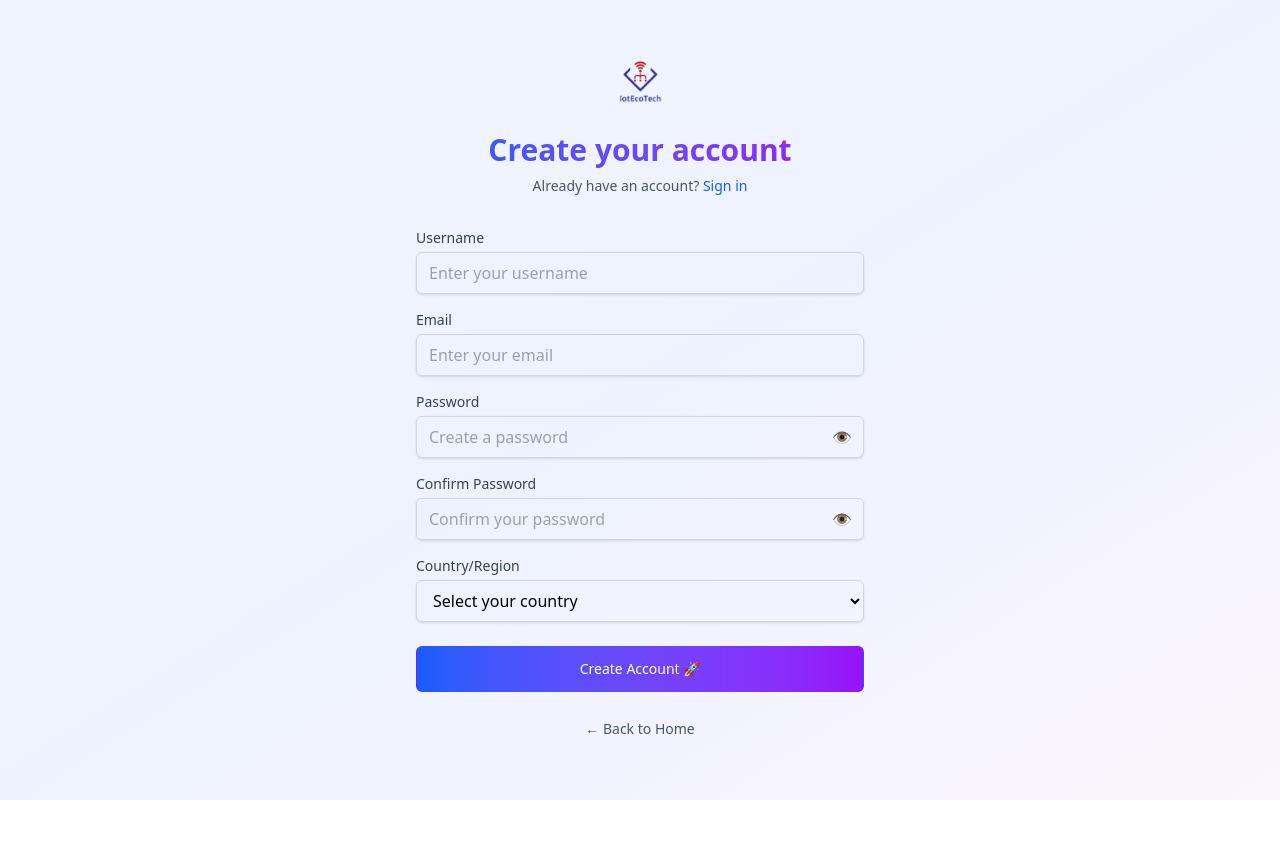
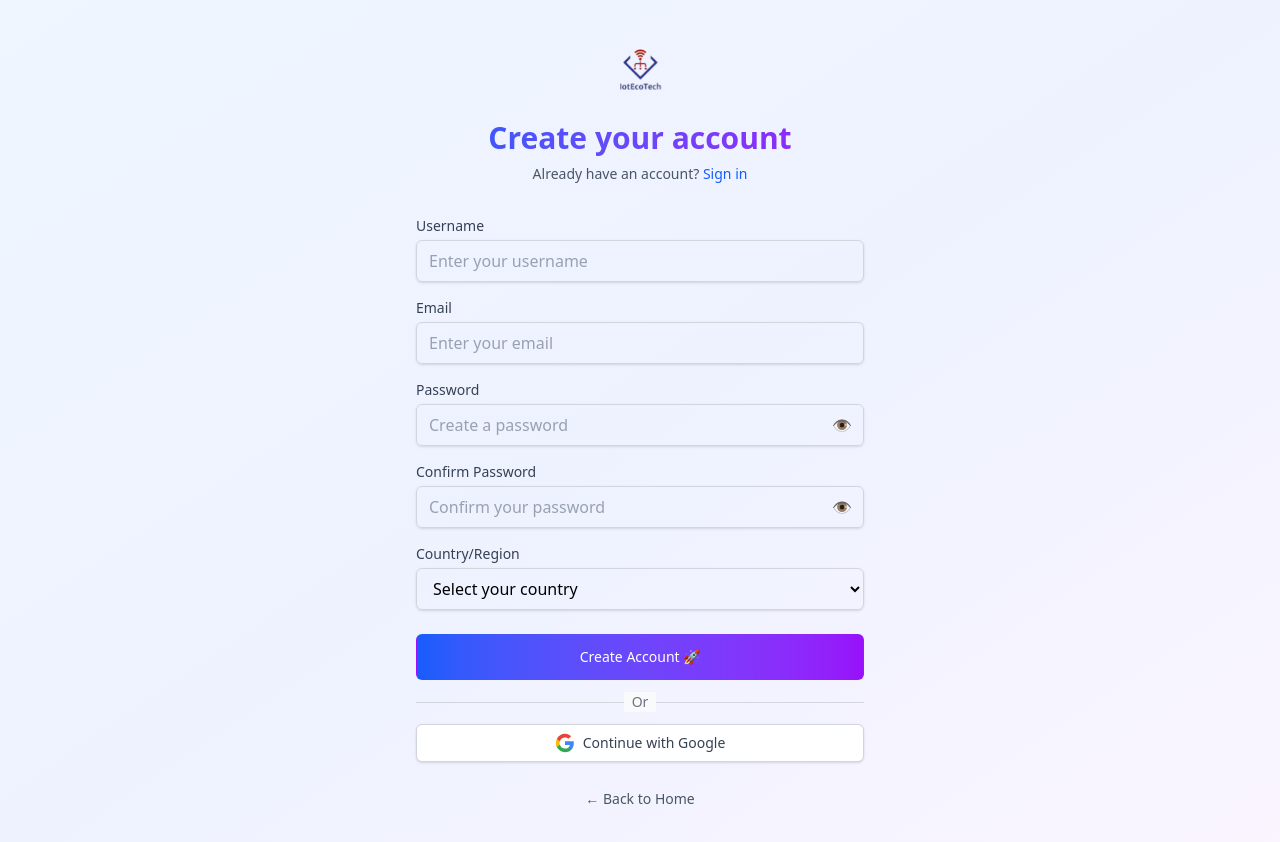
Before and after one commit to astraval-org/iotroot_frontend, a React (Vite) app: page /signup in a window 1280 px wide. Shown: the top 842 px of the page. Before the commit the page ends 800 px from the top, so only its background shows below. Built offline with nearby package versions, Linux system fonts and the light colour scheme.

Commit message:
Google-OAuth2

```diff
--- a/package.json
+++ b/package.json
@@ -17,7 +17,9 @@
     "react-dom": "^19.1.1",
     "react-router-dom": "^7.8.2",
     "sockjs-client": "^1.6.1",
-    "tailwindcss": "^4.1.13"
+    "tailwindcss": "^4.1.13",
+    "@google-cloud/local-auth": "^3.0.1",
+    "googleapis": "^144.0.0"
   },
   "devDependencies": {
     "@eslint/js": "^9.33.0",
--- /dev/null
+++ b/src/components/GoogleAuth.jsx
@@ -0,0 +1,67 @@
+import React, { useEffect } from 'react';
+
+const GoogleAuth = ({ onSuccess, onError }) => {
+  useEffect(() => {
+    // Load Google Identity Services script
+    const script = document.createElement('script');
+    script.src = 'https://accounts.google.com/gsi/client';
+    script.async = true;
+    script.defer = true;
+    document.body.appendChild(script);
+
+    script.onload = () => {
+      if (window.google) {
+        window.google.accounts.id.initialize({
+          client_id: import.meta.env.VITE_GOOGLE_CLIENT_ID,
+          callback: handleCredentialResponse,
+        });
+      }
+    };
+
+    return () => {
+      document.body.removeChild(script);
+    };
+  }, []);
+
+  const handleCredentialResponse = (response) => {
+    try {
+      // Decode JWT token to get user info
+      const payload = JSON.parse(atob(response.credential.split('.')[1]));
+
+      const userData = {
+        email: payload.email,
+        name: payload.name,
+        picture: payload.picture,
+        googleId: payload.sub,
+        token: response.credential
+      };
+
+      onSuccess(userData);
+    } catch (error) {
+      onError(error);
+    }
+  };
+
+  const handleGoogleSignIn = () => {
+    if (window.google) {
+      window.google.accounts.id.prompt();
+    }
+  };
+
+  return (
+    <button
+      onClick={handleGoogleSignIn}
+      className="w-full flex items-center justify-center px-4 py-2 border border-gray-300 rounded-md shadow-sm bg-white text-sm font-medium text-gray-700 hover:bg-gray-50 transition-colors"
+    >
+      <svg className="w-5 h-5 mr-2" viewBox="0 0 24 24">
+        <path fill="#4285F4" d="M22.56 12.25c0-.78-.07-1.53-.2-2.25H12v4.26h5.92c-.26 1.37-1.04 2.53-2.21 3.31v2.77h3.57c2.08-1.92 3.28-4.74 3.28-8.09z"/>
+        <path fill="#34A853" d="M12 23c2.97 0 5.46-.98 7.28-2.66l-3.57-2.77c-.98.66-2.23 1.06-3.71 1.06-2.86 0-5.29-1.93-6.16-4.53H2.18v2.84C3.99 20.53 7.7 23 12 23z"/>
+        <path fill="#FBBC05" d="M5.84 14.09c-.22-.66-.35-1.36-.35-2.09s.13-1.43.35-2.09V7.07H2.18C1.43 8.55 1 10.22 1 12s.43 3.45 1.18 4.93l2.85-2.22.81-.62z"/>
+        <path fill="#EA4335" d="M12 5.38c1.62 0 3.06.56 4.21 1.64l3.15-3.15C17.45 2.09 14.97 1 12 1 7.7 1 3.99 3.47 2.18 7.07l3.66 2.84c.87-2.6 3.3-4.53 6.16-4.53z"/>
+      </svg>
+      Continue with Google
+    </button>
+  );
+};
+
+export default GoogleAuth;
--- a/src/pages/Login.jsx
+++ b/src/pages/Login.jsx
@@ -3,6 +3,7 @@ import { useNavigate } from 'react-router-dom';
 import { useAuth } from '../contexts/AuthContext';
 import api from "../api/api";
 import logo from '../assets/logo.png';
+import GoogleAuth from '../components/GoogleAuth';
 import '../styles/animations.css';
 
 const Login = ({ onLoginSuccess }) => {
@@ -40,6 +41,33 @@ const Login = ({ onLoginSuccess }) => {
     } finally {
       setLoading(false);
     }
+  };
+
+  const handleGoogleSuccess = async (userData) => {
+    try {
+      const res = await api.post("/auth/google", userData);
+
+      if (res.data.success && res.data.token) {
+        login(res.data.token, {
+          id: res.data.userId,
+          email: res.data.email,
+          username: res.data.username
+        });
+
+        onLoginSuccess(res.data.userId, res.data.email);
+        navigate('/dashboard');
+      } else {
+        setMessage(res.data.message || 'Google login failed');
+      }
+    } catch (err) {
+      setMessage("Google login failed. Please try again.");
+      console.error(err);
+    }
+  };
+
+  const handleGoogleError = (error) => {
+    setMessage("Google login failed. Please try again.");
+    console.error('Google Auth Error:', error);
   };
 
   return (
@@ -115,7 +143,7 @@ const Login = ({ onLoginSuccess }) => {
             </div>
           )}
 
-          <div>
+          <div className="space-y-3">
             <button
               type="submit"
               disabled={loading}
@@ -123,6 +151,17 @@ const Login = ({ onLoginSuccess }) => {
             >
               {loading ? 'Signing In...' : 'Sign In 🔐'}
             </button>
+
+            <div className="relative">
+              <div className="absolute inset-0 flex items-center">
+                <div className="w-full border-t border-gray-300" />
+              </div>
+              <div className="relative flex justify-center text-sm">
+                <span className="px-2 bg-gray-50 text-gray-500">Or</span>
+              </div>
+            </div>
+
+            <GoogleAuth onSuccess={handleGoogleSuccess} onError={handleGoogleError} />
           </div>
 
           <div className="text-center">
--- a/src/pages/SignUp.jsx
+++ b/src/pages/SignUp.jsx
@@ -1,11 +1,14 @@
 import React, { useState } from 'react';
 import { useNavigate } from 'react-router-dom';
+import { useAuth } from '../contexts/AuthContext';
 import api from '../api/api';
 import logo from '../assets/logo.png';
+import GoogleAuth from '../components/GoogleAuth';
 import '../styles/animations.css';
 
 const SignUp = () => {
   const navigate = useNavigate();
+  const { login } = useAuth();
   const [formData, setFormData] = useState({
     username: '',
     email: '',
@@ -51,6 +54,33 @@ const SignUp = () => {
       setMessage(err.response?.data?.error || 'Registration failed. Please try again.');
       setMessageType('error');
     }
+  };
+
+  const handleGoogleSuccess = async (userData) => {
+    try {
+      const res = await api.post("/auth/google", userData);
+
+      if (res.data.success && res.data.token) {
+        login(res.data.token, {
+          id: res.data.userId,
+          email: res.data.email,
+          username: res.data.username
+        });
+
+        navigate('/dashboard');
+      } else {
+        setMessage(res.data.message || 'Google signup failed');
+        setMessageType('error');
+      }
+    } catch (err) {
+      setMessage("Google signup failed. Please try again.");
+      setMessageType('error');
+    }
+  };
+
+  const handleGoogleError = (error) => {
+    setMessage("Google signup failed. Please try again.");
+    setMessageType('error');
   };
 
   return (
@@ -194,13 +224,24 @@ const SignUp = () => {
             </div>
           )}
 
-          <div>
+          <div className="space-y-3">
             <button
               type="submit"
               className="group relative w-full flex justify-center py-3 px-4 border border-transparent text-sm font-medium rounded-md text-white bg-gradient-to-r from-blue-600 to-purple-600 hover:from-blue-700 hover:to-purple-700 focus:outline-none focus:ring-2 focus:ring-offset-2 focus:ring-blue-500 transition-all duration-300 transform hover:scale-105"
             >
               Create Account 🚀
             </button>
+
+            <div className="relative">
+              <div className="absolute inset-0 flex items-center">
+                <div className="w-full border-t border-gray-300" />
+              </div>
+              <div className="relative flex justify-center text-sm">
+                <span className="px-2 bg-gray-50 text-gray-500">Or</span>
+              </div>
+            </div>
+
+            <GoogleAuth onSuccess={handleGoogleSuccess} onError={handleGoogleError} />
           </div>
 
           <div className="text-center">
```
Also changed, not shown: 1 other file (tests, documents, lock files or other folders).
